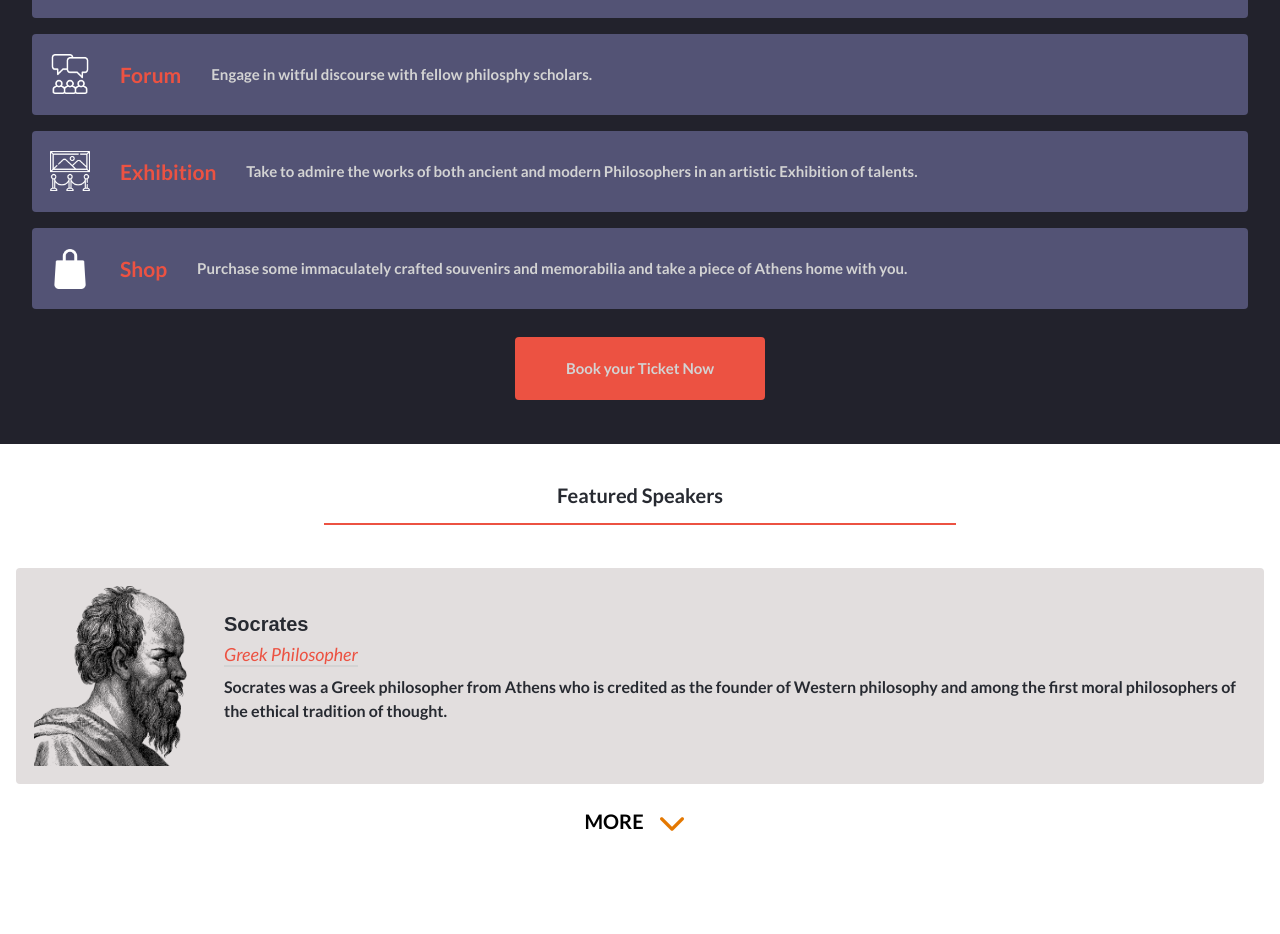
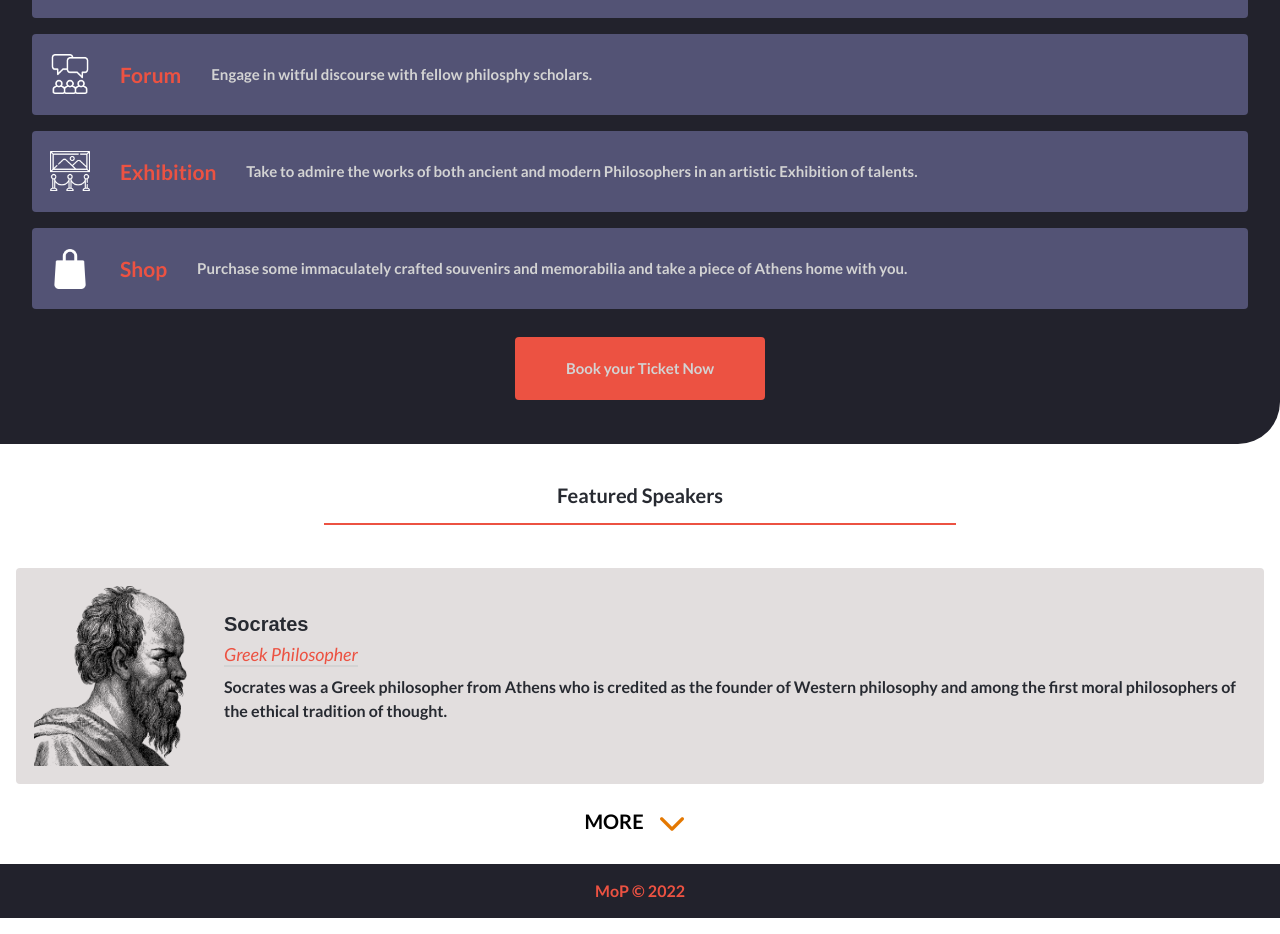
Before and after one commit to godiarksel/capstone-alpha-one, a plain HTML site: page home.html in a window 1280 px wide. Shown: the part 751-1685 px from the top of the page. Before the commit the page ends 1615 px from the top, so only its background shows below. Drawn offline with nearby package versions, Linux system fonts and the light colour scheme; a web font is replaced by a local one.

Commit message:
Complete mobile version

```diff
--- a/css/aboutsection.css
+++ b/css/aboutsection.css
@@ -66,3 +66,15 @@ font-size: 25px;
   font-weight: 600;
   margin-left: 110px;
 }
+
+.copyright {
+  background-color: var(--bg-color-prog);
+  color: var(--font-color-two);
+}
+
+.copyright p {
+  font-size: 16px;
+  font-weight: 600;
+  text-align: center;
+  padding: 15px;
+}
--- a/css/programsection.css
+++ b/css/programsection.css
@@ -1,6 +1,6 @@
 .program {
   background-color: var(--bg-color-prog);
-  border-top-right-radius: 42px;
+  border-bottom-right-radius: 42px;
 }
 .program h2 {
   color: var(--font-color-three);
--- a/home.html
+++ b/home.html
@@ -10,6 +10,8 @@
   <link rel="stylesheet" href="./css/homesection.css">
   <link rel="stylesheet" href="./css/programsection.css">
   <link rel="stylesheet" href="./css/speakersection.css">
+  <link rel="stylesheet" href="./css/aboutsection.css">
+
 
   <link rel="stylesheet" href="https://cdn.jsdelivr.net/npm/bootstrap@4.0.0/dist/css/bootstrap.min.css" integrity="sha384-Gn5384xqQ1aoWXA+058RXPxPg6fy4IWvTNh0E263XmFcJlSAwiGgFAW/dAiS6JXm" crossorigin="anonymous">
   <script src="https://kit.fontawesome.com/bdd8845187.js" crossorigin="anonymous"></script>
@@ -130,6 +132,11 @@
     </button>
   </div>
 </section>
+<footer class="copyright">
+  <p>
+    MoP © 2022
+  </p>
+</footer>
 </main>
 </body>
 </html>
```
Also changed, not shown: about.html (+5 -0 lines).
